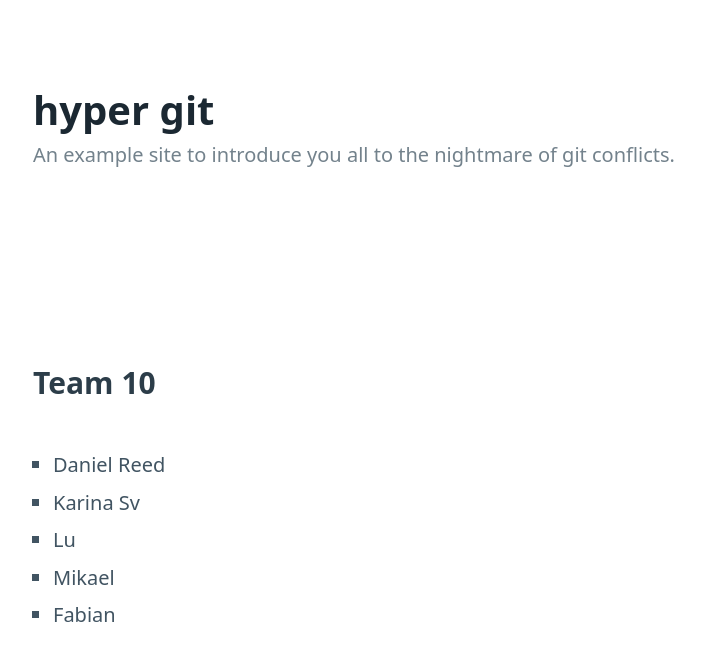
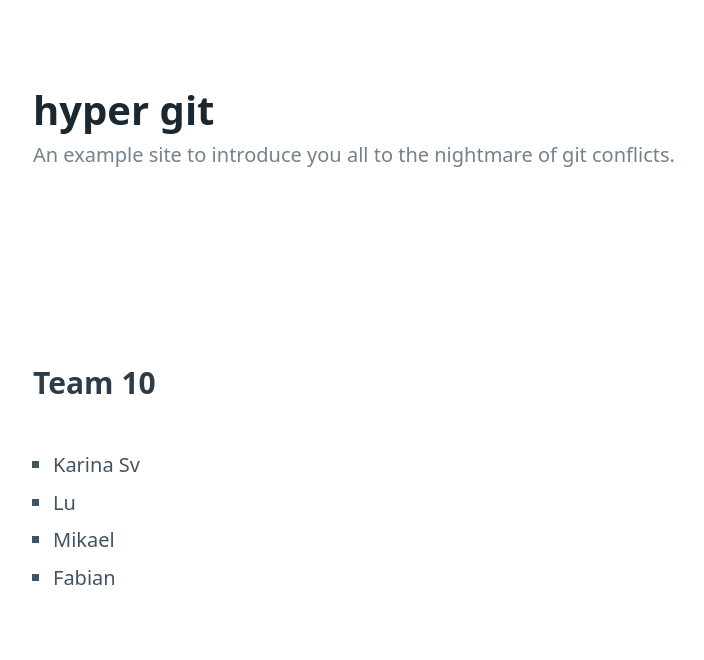
Before and after one commit to kwaimind/hyper-git, a website: page index.html in a window 1280 px wide. Shown: the whole page, without its empty margins (42-746 px from the left). Drawn offline with nearby package versions, Linux system fonts and the light colour scheme.

Commit message:
deleted IL

```diff
--- a/index.html
+++ b/index.html
@@ -24,7 +24,6 @@
     <main class="container">
       <h3>Team 10</h3>
       <ul>
-        <li>Daniel Reed</li>
         <li>Karina Sv</li>
         <li>Lu</li>
         <li>Mikael</li>
```
